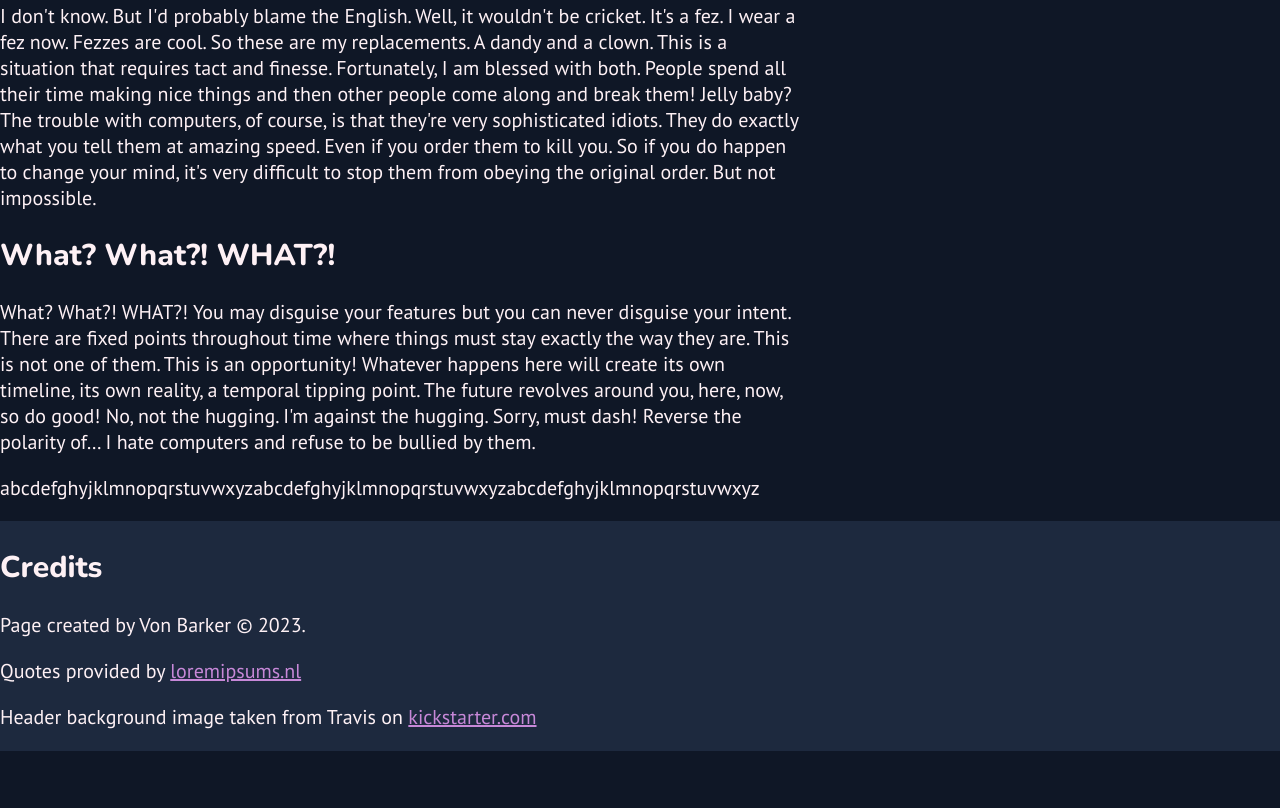
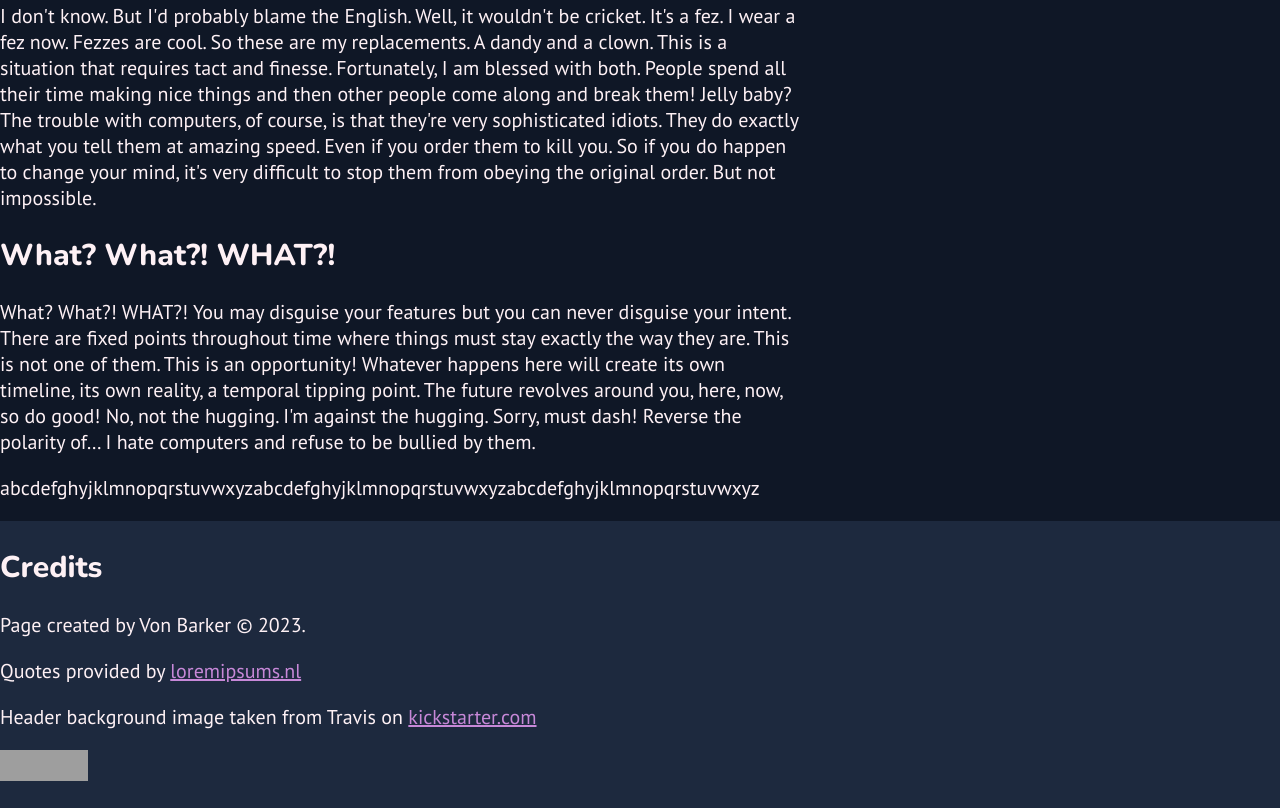
Before and after one commit to VonBarker/Dr-Who-Lorem-Ipsum-Project, a plain HTML site: page index.html in a window 1280 px wide. Shown: the part 2474-3282 px from the top of the page. Before the commit the page ends 3225 px from the top, so only its background shows below. Drawn offline with nearby package versions, Linux system fonts and the light colour scheme; grey boxes are pictures that could not be loaded.

Commit message:
Added W3C Valid CSS Image

```diff
--- a/index.html
+++ b/index.html
@@ -46,6 +46,13 @@
             <p>Page created by Von Barker &copy; 2023.</p>
             <p>Quotes provided by <a href="https://www.loremipsums.nl/lorem-ipsum-origineel/dr-who-ipsum/">loremipsums.nl</a></p>
             <p>Header background image taken from Travis on <a href="https://www.google.com/url?sa=i&url=https%3A%2F%2Fwww.kickstarter.com%2Fprojects%2Fwhattravissays%2Flaunch-a-tardis-into-space&psig=AOvVaw0XcFvI9FpMHdeD7yJGRhmG&ust=1673714253113000&source=images&cd=vfe&ved=0CA8QjRxqFwoTCPCB9pmGxfwCFQAAAAAdAAAAABAD">kickstarter.com</a></p>
+            <p>
+                <a href="http://jigsaw.w3.org/css-validator/check/referer">
+                    <img style="border:0;width:88px;height:31px"
+                        src="http://jigsaw.w3.org/css-validator/images/vcss-blue"
+                        alt="Valid CSS!">
+                    </a>
+                </p>
         </section>
     </footer>
 </body>
```
